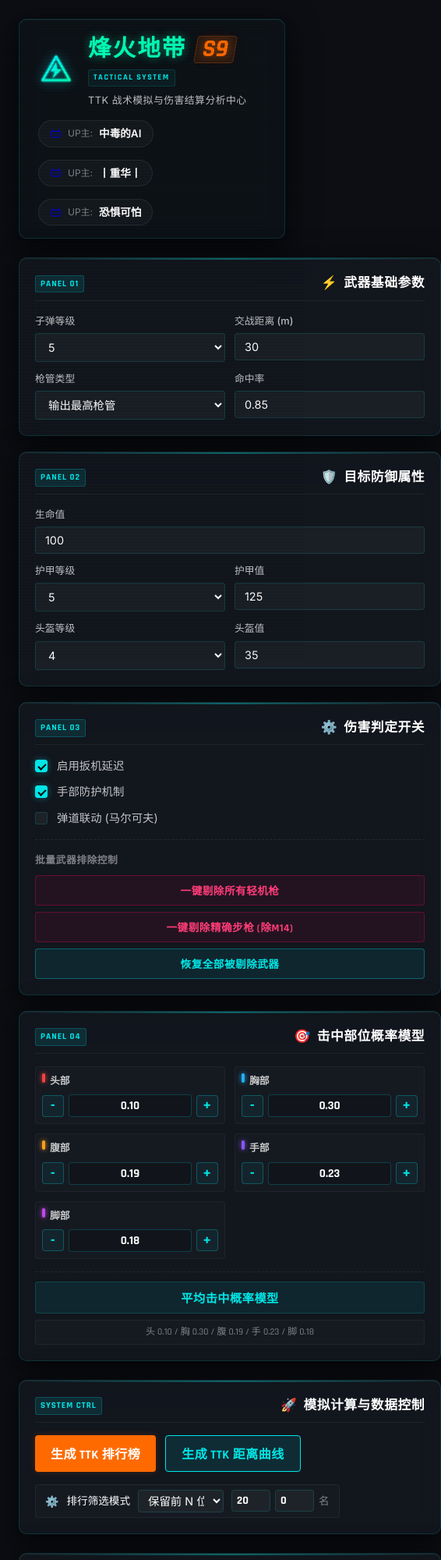
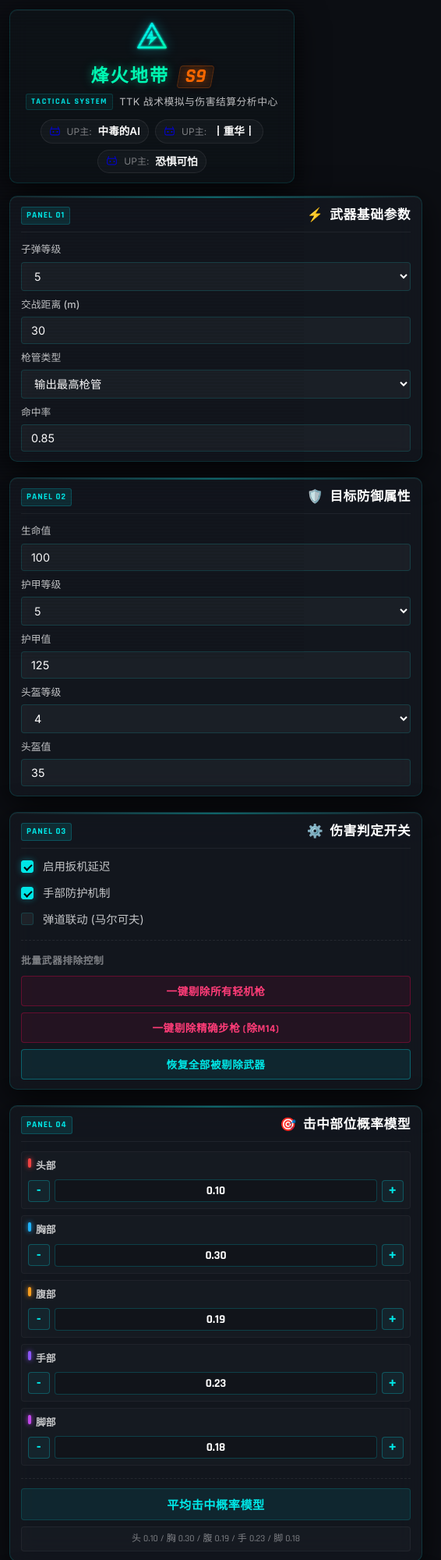
Before and after one commit to PingWang98/-ttk-calculator, a plain HTML site: page index.html in a window 390 px wide. Shown: the top 2000 px of the page at 78% size, 566 px wide, since content can reach past the window. Drawn offline with Linux system fonts and the light colour scheme.

Commit message:
style: fix right-side clipping on high-res scaled screens and optimize mobile responsiveness

```diff
--- a/styles.css
+++ b/styles.css
@@ -247,7 +247,7 @@ body {
 
 @media (min-width: 1200px) {
   .dashboard-grid {
-    grid-template-columns: 380px 1fr;
+    grid-template-columns: 380px minmax(0, 1fr);
   }
 }
 
@@ -720,7 +720,7 @@ button {
 
 @media (min-width: 992px) {
   .chart-grid {
-    grid-template-columns: repeat(2, 1fr);
+    grid-template-columns: repeat(2, minmax(0, 1fr));
   }
 }
 
@@ -1662,3 +1662,131 @@ input[type="number"] {
 .btn-prob-adj:active {
   transform: scale(0.9);
 }
+
+/* --- High-Comfort Mobile & Responsive Layout Enhancements --- */
+@media (max-width: 768px) {
+  body {
+    padding: 12px;
+  }
+
+  .app-header {
+    padding: 12px 16px;
+    margin-bottom: 16px;
+  }
+
+  .header-main {
+    flex-direction: column;
+    align-items: stretch;
+    text-align: center;
+    gap: 12px;
+  }
+
+  .title-container {
+    flex-direction: column;
+    gap: 10px;
+  }
+
+  .title-text-group {
+    align-items: center;
+  }
+
+  .title-sub-row {
+    justify-content: center;
+  }
+
+  .brand-beacon {
+    font-size: 1.45rem;
+  }
+
+  .brand-season {
+    font-size: 1.55rem;
+  }
+
+  .version-info {
+    justify-content: center;
+    gap: 8px;
+    width: 100%;
+  }
+
+  .version-info .author a {
+    padding: 4px 10px;
+    font-size: 0.8rem;
+  }
+
+  .tactical-card {
+    padding: 12px 14px;
+  }
+
+  .tactical-card .card-header {
+    margin-bottom: 12px;
+  }
+
+  .action-flex-container {
+    flex-direction: column;
+    align-items: stretch;
+    gap: 12px;
+  }
+
+  .primary-buttons {
+    flex-direction: column;
+    gap: 8px;
+    width: 100%;
+  }
+
+  .btn-tactical {
+    width: 100%;
+    text-align: center;
+    padding: 10px 16px;
+  }
+
+  .rank-filter-control {
+    width: 100%;
+    justify-content: center;
+  }
+}
+
+@media (max-width: 480px) {
+  .control-row {
+    flex-direction: column;
+    gap: 8px;
+    margin-bottom: 8px;
+  }
+
+  .control-item {
+    width: 100%;
+  }
+
+  .prob-grid {
+    grid-template-columns: 1fr;
+    gap: 8px;
+  }
+
+  .ttk-canvas-wrapper {
+    height: 360px;
+  }
+
+  .distance-canvas-wrapper {
+    height: 280px;
+  }
+
+  .canvas-container {
+    padding: 8px;
+  }
+
+  .canvas-header {
+    font-size: 0.85rem;
+  }
+
+  .matrix-table input[type="number"] {
+    width: 42px;
+    font-size: 0.78rem;
+  }
+
+  .matrix-quick-adjuster {
+    padding: 8px;
+  }
+
+  .matrix-quick-adjuster .cyber-slider {
+    min-width: 80px;
+  }
+}
--- a/styles_optimized.css
+++ b/styles_optimized.css
@@ -241,7 +241,7 @@ body {
 
 @media (min-width: 1200px) {
   .dashboard-grid {
-    grid-template-columns: 380px 1fr;
+    grid-template-columns: 380px minmax(0, 1fr);
   }
 }
 
@@ -732,7 +732,7 @@ button {
 
 @media (min-width: 992px) {
   .chart-grid {
-    grid-template-columns: repeat(2, 1fr);
+    grid-template-columns: repeat(2, minmax(0, 1fr));
   }
 }
 
@@ -1708,3 +1708,131 @@ input[type="number"] {
   content-visibility: auto;
   contain-intrinsic-size: auto 500px;
 }
+
+/* --- High-Comfort Mobile & Responsive Layout Enhancements --- */
+@media (max-width: 768px) {
+  body {
+    padding: 12px;
+  }
+
+  .app-header {
+    padding: 12px 16px;
+    margin-bottom: 16px;
+  }
+
+  .header-main {
+    flex-direction: column;
+    align-items: stretch;
+    text-align: center;
+    gap: 12px;
+  }
+
+  .title-container {
+    flex-direction: column;
+    gap: 10px;
+  }
+
+  .title-text-group {
+    align-items: center;
+  }
+
+  .title-sub-row {
+    justify-content: center;
+  }
+
+  .brand-beacon {
+    font-size: 1.45rem;
+  }
+
+  .brand-season {
+    font-size: 1.55rem;
+  }
+
+  .version-info {
+    justify-content: center;
+    gap: 8px;
+    width: 100%;
+  }
+
+  .version-info .author a {
+    padding: 4px 10px;
+    font-size: 0.8rem;
+  }
+
+  .tactical-card {
+    padding: 12px 14px;
+  }
+
+  .tactical-card .card-header {
+    margin-bottom: 12px;
+  }
+
+  .action-flex-container {
+    flex-direction: column;
+    align-items: stretch;
+    gap: 12px;
+  }
+
+  .primary-buttons {
+    flex-direction: column;
+    gap: 8px;
+    width: 100%;
+  }
+
+  .btn-tactical {
+    width: 100%;
+    text-align: center;
+    padding: 10px 16px;
+  }
+
+  .rank-filter-control {
+    width: 100%;
+    justify-content: center;
+  }
+}
+
+@media (max-width: 480px) {
+  .control-row {
+    flex-direction: column;
+    gap: 8px;
+    margin-bottom: 8px;
+  }
+
+  .control-item {
+    width: 100%;
+  }
+
+  .prob-grid {
+    grid-template-columns: 1fr;
+    gap: 8px;
+  }
+
+  .ttk-canvas-wrapper {
+    height: 360px;
+  }
+
+  .distance-canvas-wrapper {
+    height: 280px;
+  }
+
+  .canvas-container {
+    padding: 8px;
+  }
+
+  .canvas-header {
+    font-size: 0.85rem;
+  }
+
+  .matrix-table input[type="number"] {
+    width: 42px;
+    font-size: 0.78rem;
+  }
+
+  .matrix-quick-adjuster {
+    padding: 8px;
+  }
+
+  .matrix-quick-adjuster .cyber-slider {
+    min-width: 80px;
+  }
+}
```
